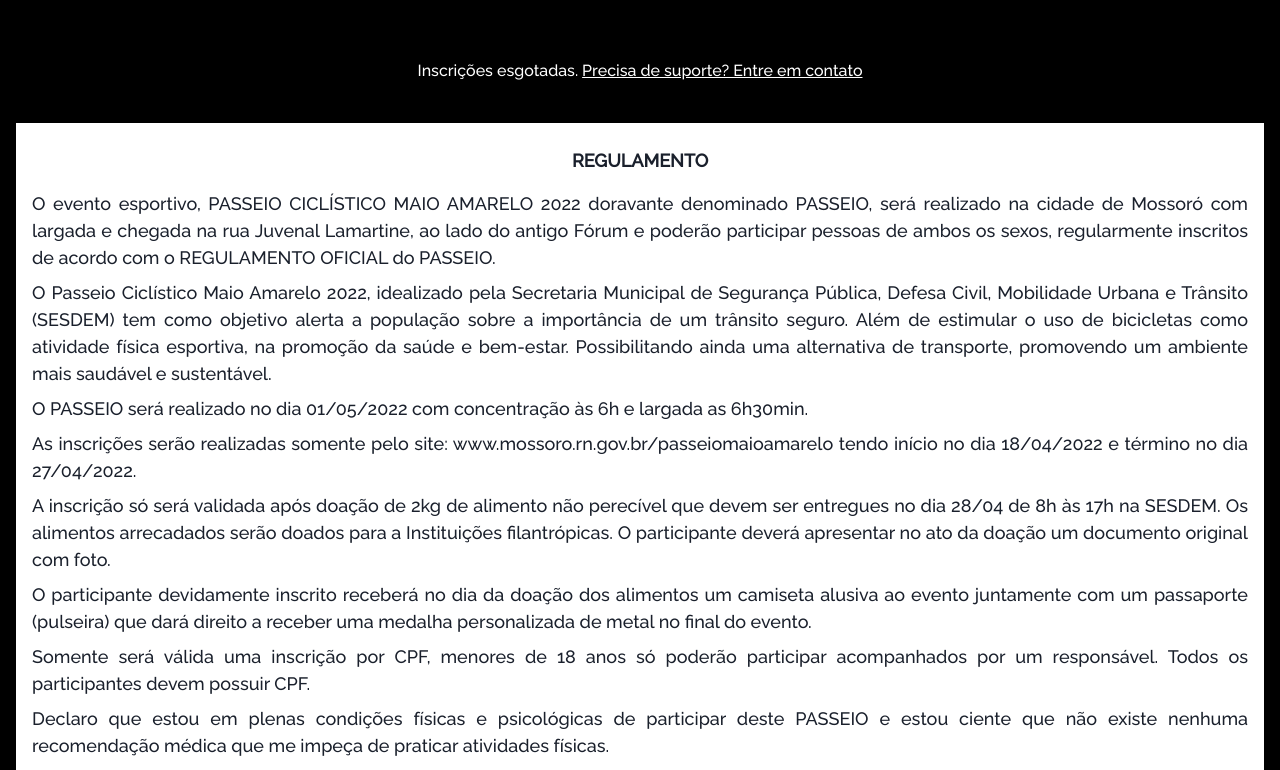
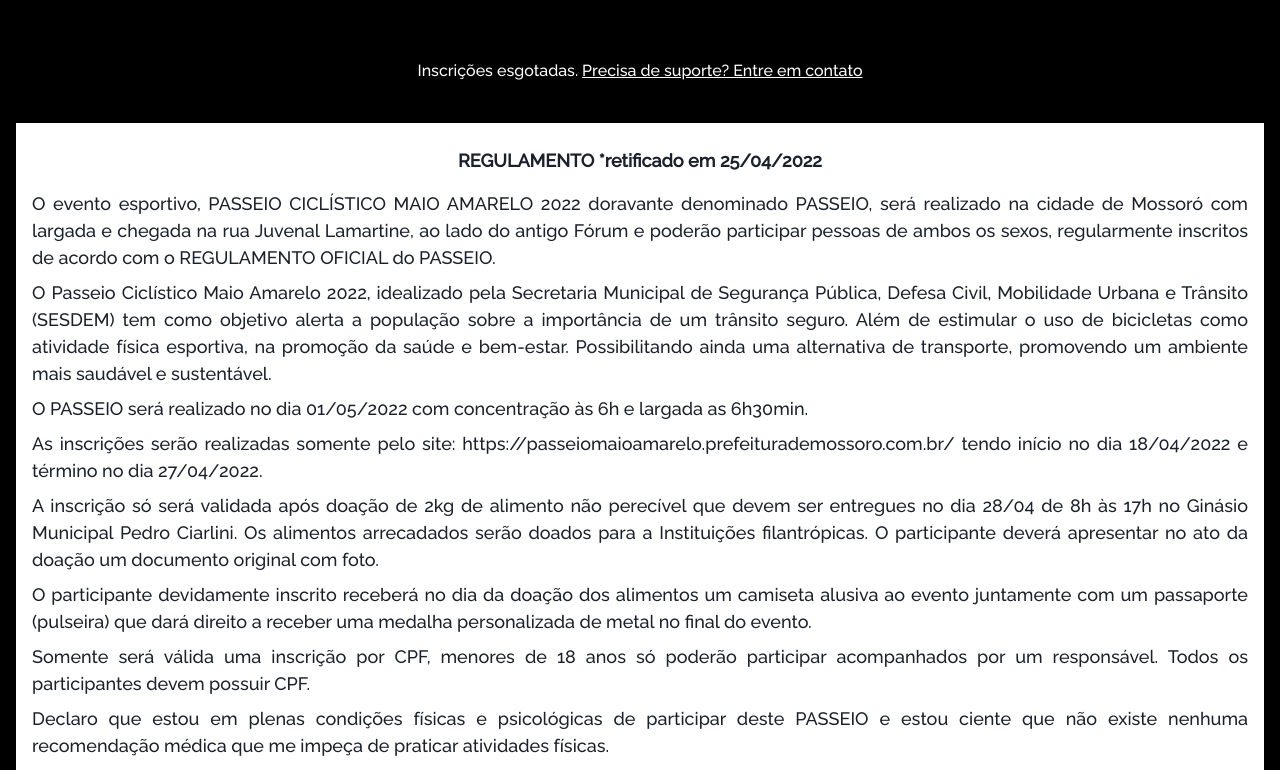
Before and after one commit to Fernandorj9/pmm-passeio-amarelo, a Next.js app: page /regulamento in a window 1280 px wide. Shown: the part 581-1351 px from the top of the page. Built offline with nearby package versions, Linux system fonts and the light colour scheme; no server answers.

Commit message:
updated local of donation

```diff
--- a/src/pages/regulamento.tsx
+++ b/src/pages/regulamento.tsx
@@ -178,7 +178,7 @@ export default function SubmitPage() {
           px="4"
           py="6"
         >
-          <Text alignSelf="center" fontWeight="bold" mb="4">REGULAMENTO</Text>
+          <Text alignSelf="center" fontWeight="bold" mb="4">REGULAMENTO *retificado em 25/04/2022</Text>
 
           <Text mb="2">	O evento esportivo, PASSEIO CICLÍSTICO MAIO AMARELO 2022 doravante denominado  PASSEIO, será realizado na cidade de Mossoró com largada e chegada na rua Juvenal Lamartine, ao lado do antigo Fórum e poderão participar pessoas de ambos os sexos, regularmente inscritos de acordo com o REGULAMENTO OFICIAL do PASSEIO.</Text>
 
@@ -186,9 +186,9 @@ export default function SubmitPage() {
 
           <Text mb="2">	O PASSEIO será realizado no dia 01/05/2022 com concentração às 6h e largada as 6h30min.</Text>
 
-          <Text mb="2">	As inscrições serão realizadas somente pelo site: www.mossoro.rn.gov.br/passeiomaioamarelo tendo início no dia 18/04/2022 e término no dia 27/04/2022.</Text>
+          <Text mb="2">	As inscrições serão realizadas somente pelo site: https://passeiomaioamarelo.prefeiturademossoro.com.br/ tendo início no dia 18/04/2022 e término no dia 27/04/2022.</Text>
 
-          <Text mb="2">	A inscrição só será validada após doação de 2kg de alimento não perecível que devem ser entregues no dia 28/04 de 8h às 17h na SESDEM. Os alimentos arrecadados serão doados para a Instituições filantrópicas. O participante deverá apresentar no ato da doação um documento original com foto.</Text>
+          <Text mb="2">	A inscrição só será validada após doação de 2kg de alimento não perecível que devem ser entregues no dia 28/04 de 8h às 17h no Ginásio Municipal Pedro Ciarlini. Os alimentos arrecadados serão doados para a Instituições filantrópicas. O participante deverá apresentar no ato da doação um documento original com foto.</Text>
 
           <Text mb="2">	O participante devidamente inscrito receberá no dia da doação dos alimentos um camiseta alusiva ao evento juntamente com um passaporte (pulseira) que dará direito a receber uma medalha personalizada de metal no final do evento.</Text>
 
```
Also changed, not shown: src/components/parts/Section/Donation.tsx (+7 -1 lines).
